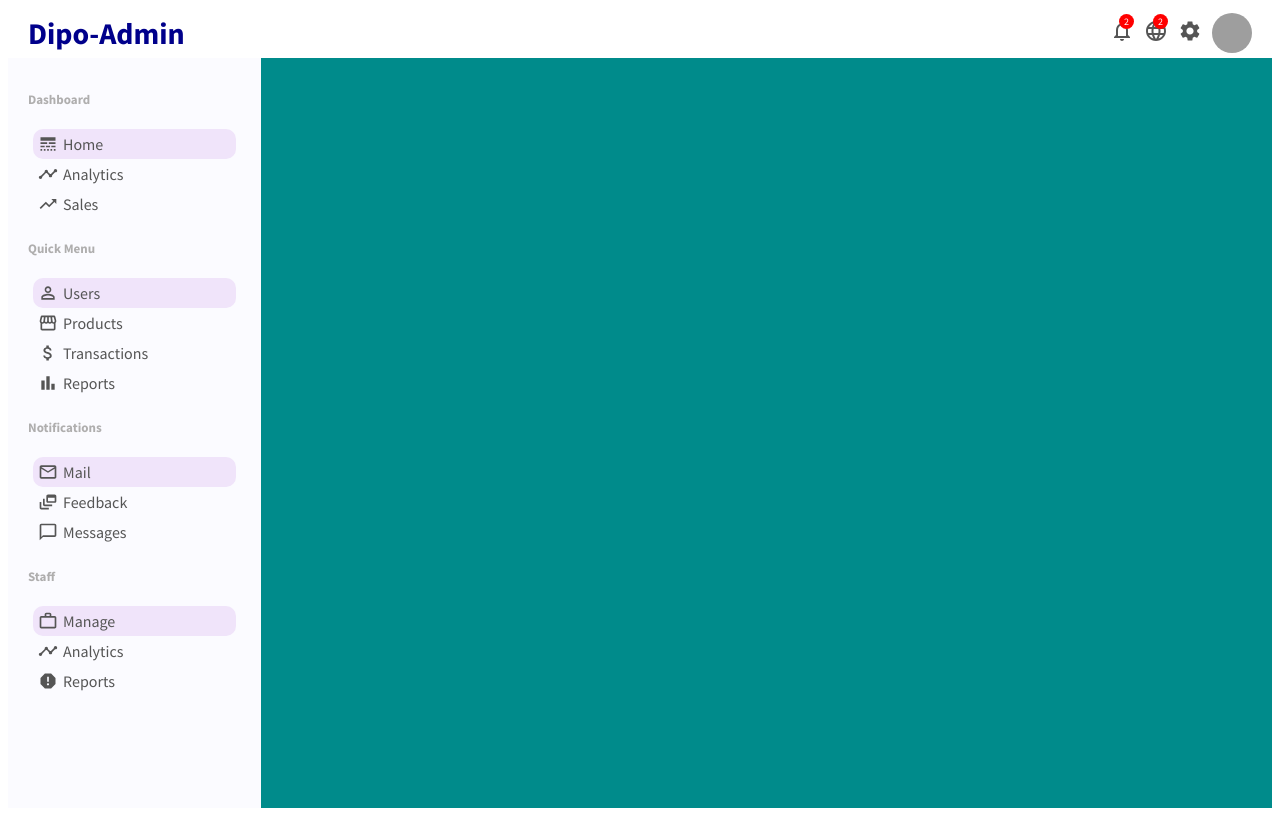
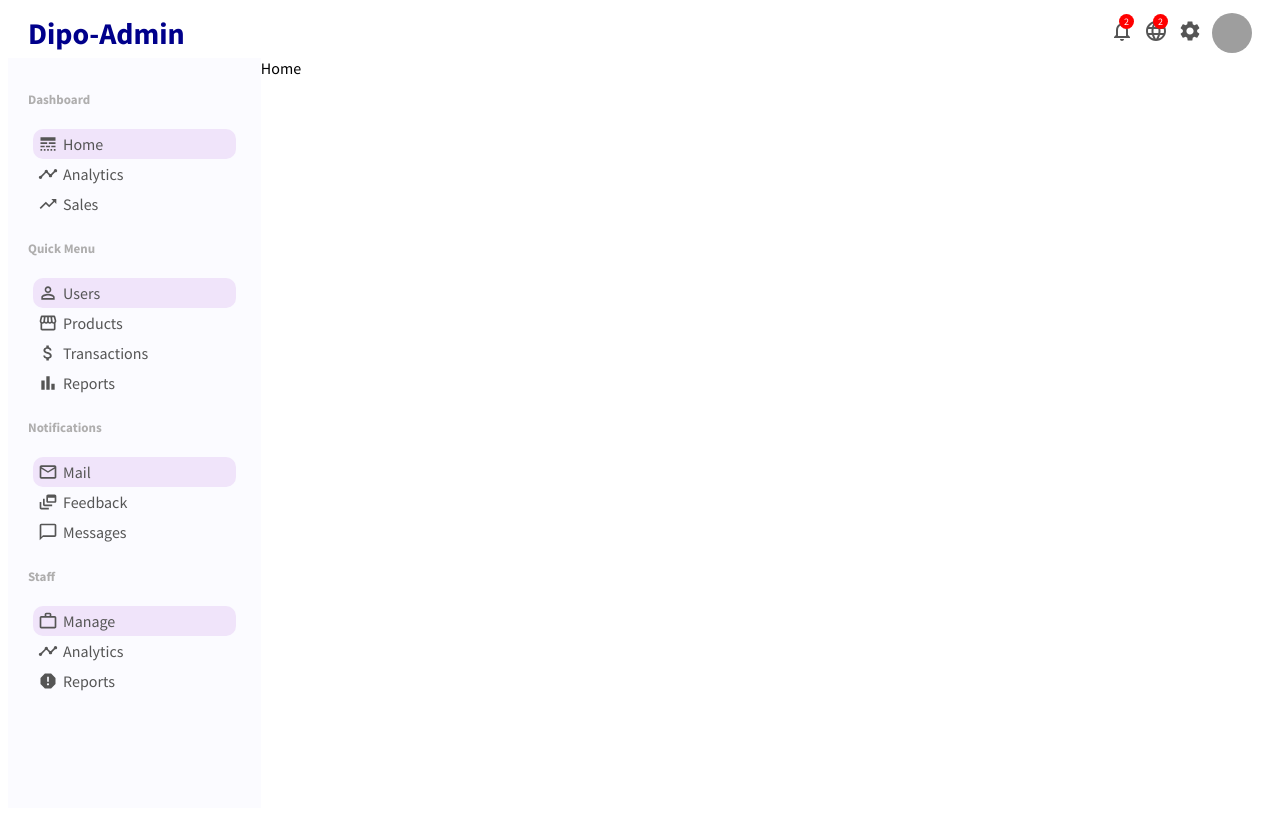
Before and after one commit to MrDiipo/Admin-Dashboard-In-ReactJS, a React (Create React App) app: page / in a window 1280 px wide. Built offline with nearby package versions, Linux system fonts and the light colour scheme; grey boxes are pictures that could not be loaded.

Commit message:
Add Pages and Information components

```diff
--- a/src/App.js
+++ b/src/App.js
@@ -1,6 +1,7 @@
 import Sidebar from "./components/sidebar/Sidebar";
 import Topbar from "./components/topBar/Topbar";
 import "./app.css"
+import Home from "./pages/home/Home";
 
 function App() {
   return (
@@ -8,7 +9,7 @@ function App() {
       <Topbar/>
       <div className="container">
       <Sidebar/>
-      <div className="others"></div>
+      <Home/>
       </div>
     </div>
   );
--- a/src/app.css
+++ b/src/app.css
@@ -1,8 +1,3 @@
 .container{
     display: flex;
 }
-
-.others{
-    flex: 4;
-    background-color: darkcyan;
-}
--- /dev/null
+++ b/src/pages/home/Home.jsx
@@ -0,0 +1,12 @@
+import React from 'react'
+import "./home.css"
+
+function Home() {
+    return (
+        <div className="home">
+            Home
+        </div>
+    )
+}
+
+export default Home
--- /dev/null
+++ b/src/pages/home/home.css
@@ -0,0 +1,3 @@
+.home{
+    flex: 4;
+}
```
Also changed, not shown: src/components/featuredInfo/featuredInfo.jsx (added, +14 -0 lines), src/components/featuredInfo/featuredInfo.css (added).
